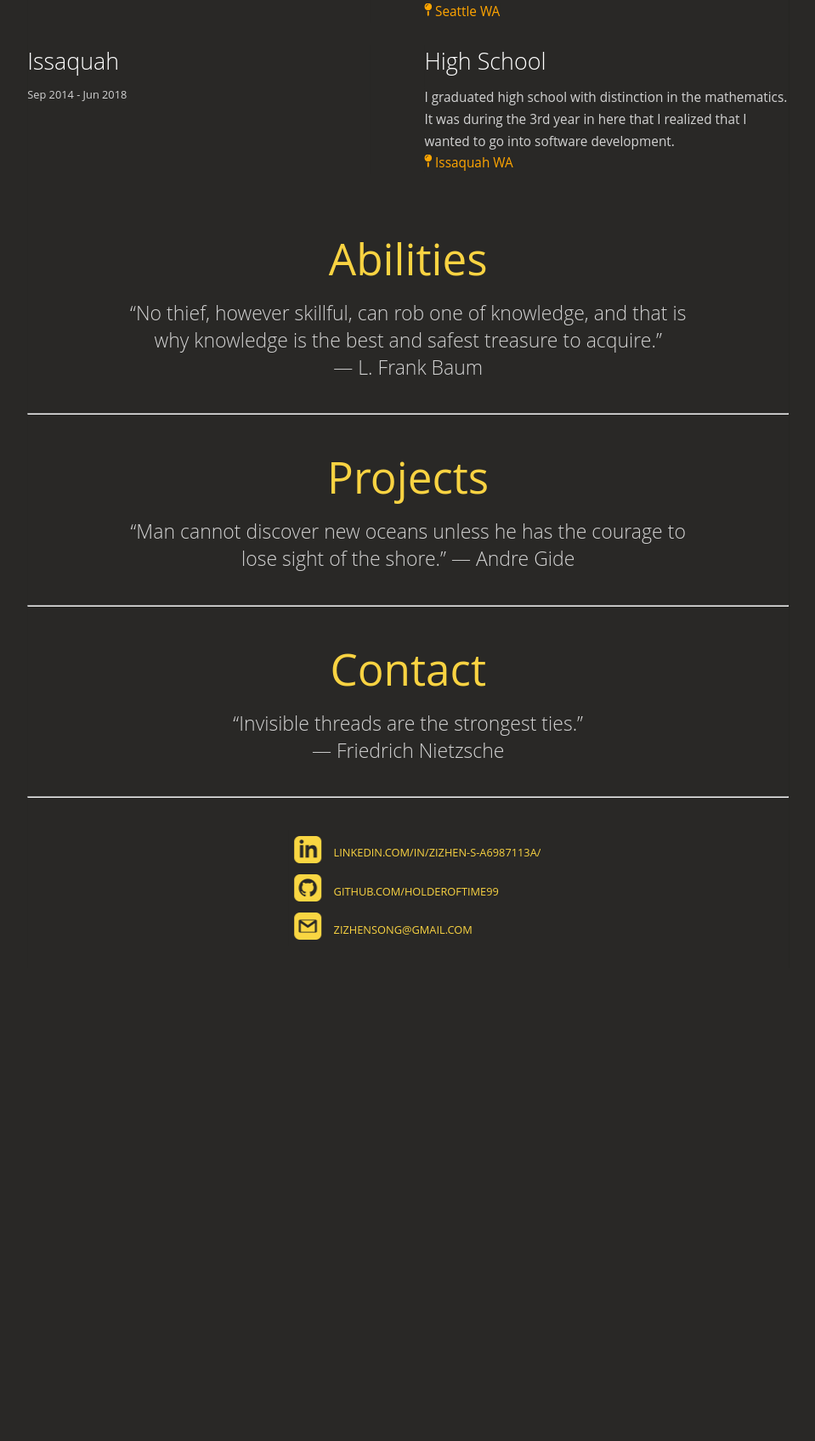
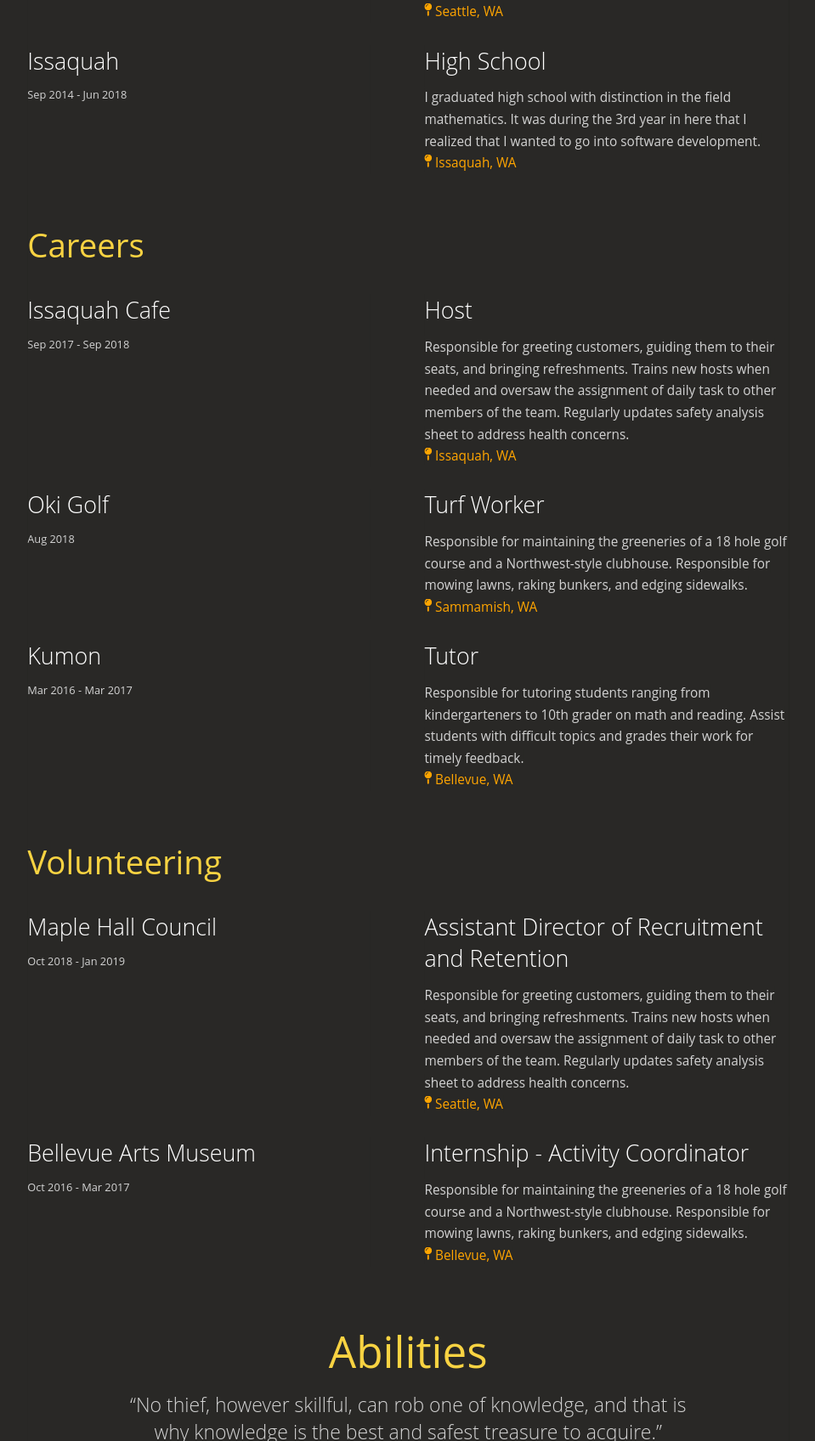
Before and after one commit to songziz/PersonalWebsite, a plain HTML site: page index.html in a window 1280 px wide. Shown: the part 2041-3737 px from the top of the page at 85% size, without its empty margins (147-1106 px from the left). Before the commit the page ends 3180 px from the top, so only its background shows below. Drawn offline with Linux system fonts and the light colour scheme.

Commit message:
Filled in sections

```diff
--- a/index.html
+++ b/index.html
@@ -48,7 +48,7 @@
 
 					<div class= "subcat col-rt topalign col-details">
 						<h3>About Me</h3>
-						<span>Name: Zizhen Song</span>
+						<span>I am an undergraduate at the University of Washington who is currently pursuing a BS in computer engineering, expecting to graduate in June 2022. I am an enthusiastic programmer with experience in working with abstract data types, machine learning, and now web-development! I love exploring what the web has to offer and trying to implement them in my own projects. I also love meeting and working with new people. As the saying goes: “teamwork makes the dream work”. </span>
 					</div>
 				</div>
 
@@ -72,7 +72,7 @@
 
 					 <span class="col-details location">
 						 <i class="fa fa-map-pin" aria-hidden="true"></i>
-						 Seattle WA
+						 Seattle, WA
 					</span>
 					</div>
 				</div>
@@ -83,24 +83,109 @@
 					</div>
 					<div class="col-rt">
 						<h4 class="title">High School </h4>
-						<span class= "col-details">I graduated high school with distinction in the mathematics. It was during the 3rd year in here that I realized that I wanted to go into software development.<br>  </span>
+						<span class= "col-details">I graduated high school with distinction in the field mathematics. It was during the 3rd year in here that I realized that I wanted to go into software development.<br>  </span>
 						<span class="col-details location">
 							<i class="fa fa-map-pin" aria-hidden="true"></i>
-							Issaquah WA</span>
+							Issaquah, WA</span>
+					</div>
+				</div>
+				<div class ="subcat">
+					<h3>Careers</h3>
+				</div>
+			  	<div class= "row">
+					<div class="col-lf">
+						<h4>Issaquah Cafe</h4>
+						<p>Sep 2017 - Sep 2018</p>
+					</div>
+					<div class="col-rt">
+						<h4 class="title">Host </h4>
+						<span class= "col-details">Responsible for greeting customers, guiding them to their seats, and bringing refreshments. Trains new hosts when needed and oversaw the assignment of daily task to other members of the team. Regularly updates safety analysis sheet to address health concerns. <br> </span>
+
+					 <span class="col-details location">
+						 <i class="fa fa-map-pin" aria-hidden="true"></i>
+						 Issaquah, WA
+					</span>
+					</div>
+				</div>
+				<div class= "row">
+					<div class="col-lf">
+						<h4>Oki Golf</h4>
+						<p>Aug 2018</p>
+					</div>
+					<div class="col-rt">
+						<h4 class="title">Turf Worker </h4>
+						<span class= "col-details">Responsible for maintaining the greeneries of a 18 hole golf course and a Northwest-style clubhouse. Responsible for mowing lawns, raking bunkers, and edging sidewalks.<br>  </span>
+						<span class="col-details location">
+							<i class="fa fa-map-pin" aria-hidden="true"></i>
+							Sammamish, WA</span>
+					</div>
+				</div>
+				<div class= "row">
+					<div class="col-lf">
+						<h4>Kumon</h4>
+						<p>Mar 2016 - Mar 2017</p>
+					</div>
+					<div class="col-rt">
+						<h4 class="title">Tutor </h4>
+						<span class= "col-details">Responsible for tutoring students ranging from kindergarteners to 10th grader on math and reading. Assist students with difficult topics and grades their work for timely feedback.<br>  </span>
+						<span class="col-details location">
+							<i class="fa fa-map-pin" aria-hidden="true"></i>
+							Bellevue, WA</span>
 					</div>
 				</div>
 			</div>
+			<div class ="subcat">
+					<h3>Volunteering</h3>
+				</div>
+			  	<div class= "row">
+					<div class="col-lf">
+						<h4>Maple Hall Council</h4>
+						<p>Oct 2018 - Jan 2019</p>
+					</div>
+					<div class="col-rt">
+						<h4 class="title">Assistant Director of Recruitment and Retention </h4>
+						<span class= "col-details">Responsible for greeting customers, guiding them to their seats, and bringing refreshments. Trains new hosts when needed and oversaw the assignment of daily task to other members of the team. Regularly updates safety analysis sheet to address health concerns. <br> </span>
+
+					 <span class="col-details location">
+						 <i class="fa fa-map-pin" aria-hidden="true"></i>
+						 Seattle, WA
+					</span>
+					</div>
+				</div>
+				<div class= "row">
+					<div class="col-lf">
+						<h4>Bellevue Arts Museum</h4>
+						<p>Oct 2016 - Mar 2017</p>
+					</div>
+					<div class="col-rt">
+						<h4 class="title">Internship - Activity Coordinator </h4>
+						<span class= "col-details">Responsible for maintaining the greeneries of a 18 hole golf course and a Northwest-style clubhouse. Responsible for mowing lawns, raking bunkers, and edging sidewalks.<br>  </span>
+						<span class="col-details location">
+							<i class="fa fa-map-pin" aria-hidden="true"></i>
+							Bellevue, WA</span>
+					</div>
+				</div>
 
 			<div id="abilities">
 				<h2>Abilities</h2>
 				<h4>“No thief, however skillful, can rob one of knowledge, and that is why knowledge is the best and safest treasure to acquire.” <br>― L. Frank Baum</h4>
 				<hr>
+				<h4>
+					<br><br>
+					Coming Soon!
+
+				</h4>
 			</div>
 
 			<div id="projects">
 				<h2>Projects</h2>
 				<h4>“Man cannot discover new oceans unless he has the courage to lose sight of the shore.” ― Andre Gide</h4>
 				<hr>
+				<h4>
+					<br><br>
+					Coming Soon!
+
+				</h4>
 			</div>
 
 			<div id="contact">
```
